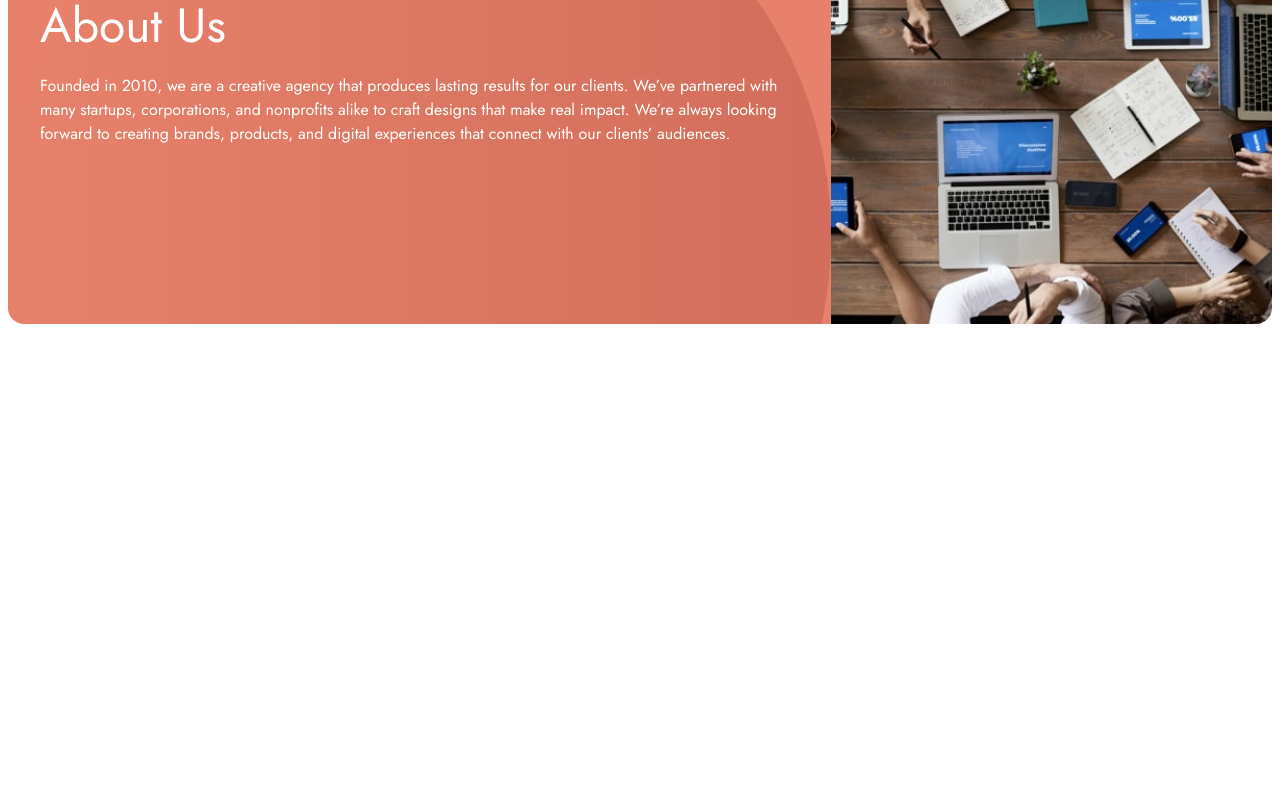
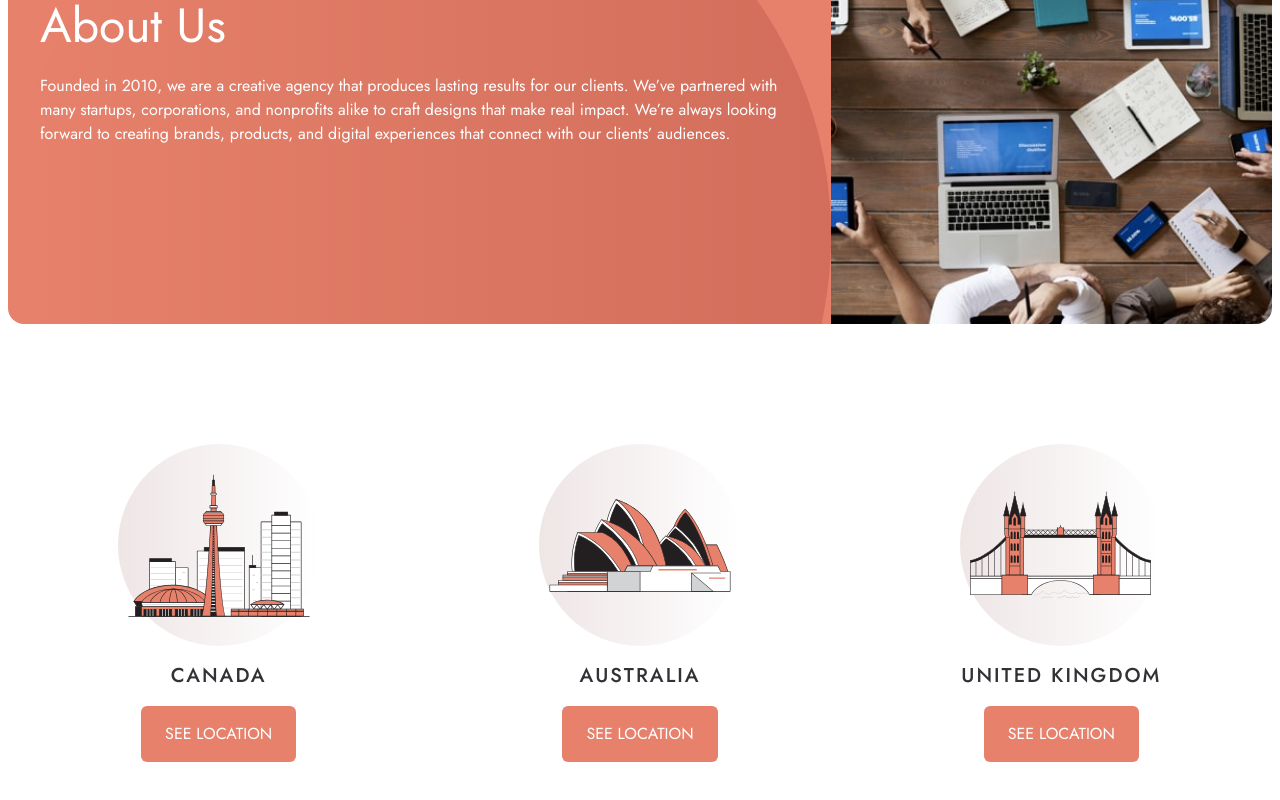
Before and after one commit to Damjan15/Designo, a React (Create React App) app: page /about in a window 1280 px wide. Shown: the part 276-1076 px from the top of the page. Before the commit the page ends 800 px from the top, so only its background shows below. Built offline with nearby package versions, Linux system fonts and the light colour scheme.

Commit message:
Locations section created

```diff
--- /dev/null
+++ b/src/components/Country.jsx
@@ -0,0 +1,15 @@
+const Country = ({ cover, title }) => {
+  return (
+    <div className="w-full flex flex-col justify-center items-center space-y-4">
+        <div className="country">
+            <img src={cover} alt="Country Cover" />
+        </div>
+        <div className="text-center">
+            <h3 className="text-xl text-darkGrey font-medium tracking-widest uppercase mb-4">{title}</h3>
+            <button className="bg-peach uppercase text-white py-4 px-6 rounded-md hover:bg-lightPeach">See Location</button>
+        </div>
+    </div>
+  )
+}
+
+export default Country
--- a/src/components/index.js
+++ b/src/components/index.js
@@ -6,3 +6,4 @@ export { default as Banner } from "./Banner"
 export { default as Project } from "./Project"
 export { default as AboutHero } from "./AboutHero";
 export { default as Talent } from "./Talent"
+export { default as Country } from "./Country"
--- /dev/null
+++ b/src/containers/Locations.jsx
@@ -0,0 +1,16 @@
+import { Country } from "../components"
+import canada from "../assets/shared/desktop/illustration-canada.svg"
+import unitedKingdom from "../assets/shared/desktop/illustration-united-kingdom.svg"
+import australia from "../assets/shared/desktop/illustration-australia.svg"
+
+const Locations = () => {
+  return (
+    <div className="flex flex-col space-y-10 mt-10 py-20 lg:flex-row lg:space-y-0">
+        <Country cover={canada} title="Canada" />
+        <Country cover={australia} title="Australia" />
+        <Country cover={unitedKingdom} title="United Kingdom" />
+    </div>
+  )
+}
+
+export default Locations
--- a/src/containers/index.js
+++ b/src/containers/index.js
@@ -2,3 +2,4 @@ export { default as Layout } from "./Layout"
 export { default as Services } from "./Services"
 export { default as Steps } from "./Steps"
 export { default as Projects } from "./Projects"
+export { default as Locations } from "./Locations"
--- a/src/index.css
+++ b/src/index.css
@@ -42,7 +42,7 @@
 
 
 /* Steps Background */
-.step {
+.step, .country {
     background-image: url("./assets/shared/desktop/bg-pattern-small-circle.svg");
     background-repeat: no-repeat;
 }
--- a/src/pages/About.jsx
+++ b/src/pages/About.jsx
@@ -1,4 +1,5 @@
 import { AboutHero } from "../components"
+import { Locations } from "../containers"
 
 const About = () => {
   return (
@@ -6,8 +7,7 @@ const About = () => {
       {/* About Hero Component */}
       <AboutHero />
       {/* Talent Box Component */}
-      {/* Locations Container */}
-        {/* Country Component */}
+      <Locations />
       {/* Talent Box Component */}
 
     </div>
```
